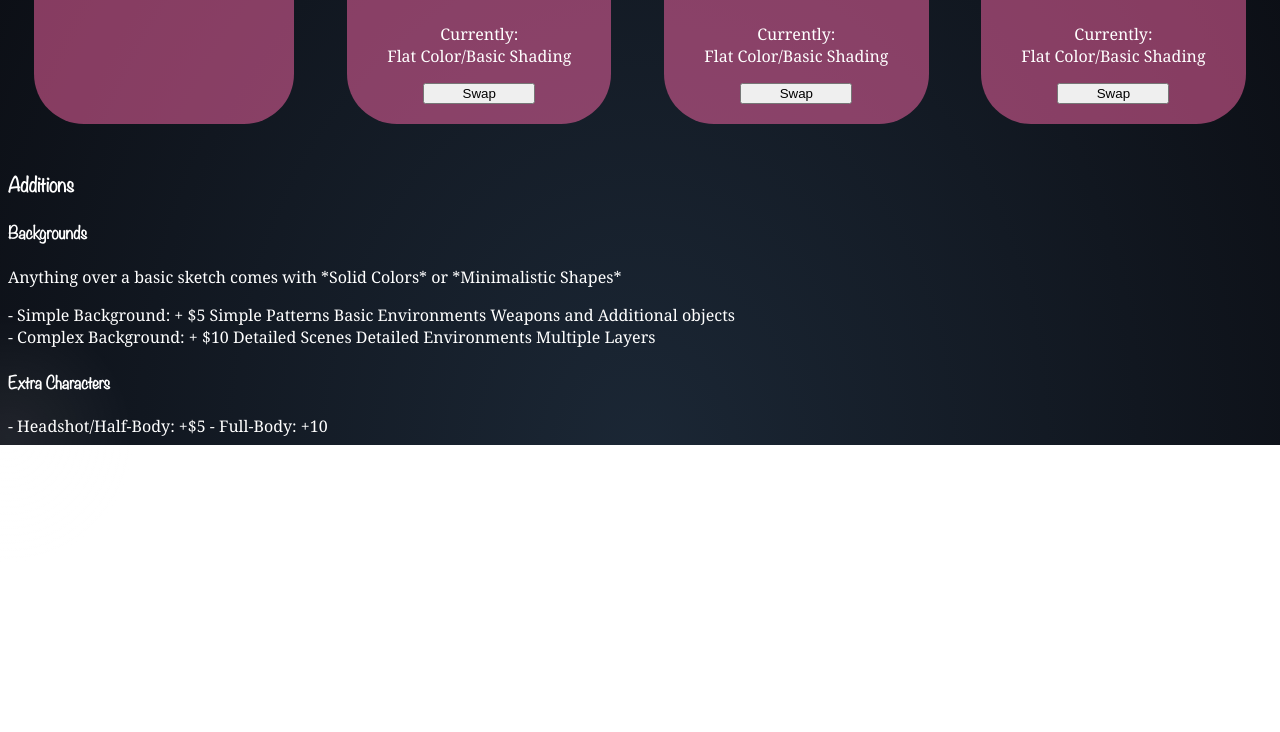
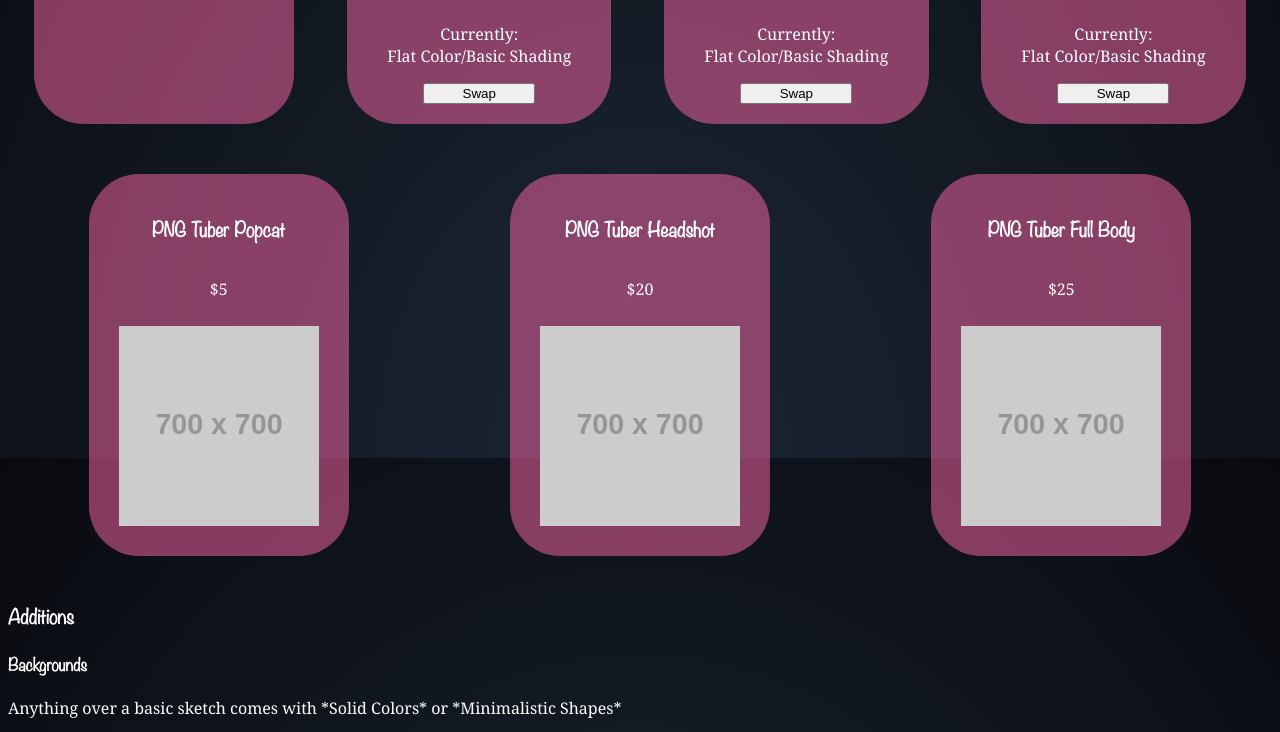
Before and after one commit to PoisonMercury/Commissions, a plain HTML site: page index.html in a window 1280 px wide. Shown: the part 1942-2674 px from the top of the page. Before the commit the page ends 2387 px from the top, so only its background shows below. Drawn offline with Linux system fonts and the light colour scheme; placeholder pictures from the web are drawn by us.

Commit message:
Add PNG tuber packages

```diff
--- a/index.html
+++ b/index.html
@@ -65,7 +65,7 @@
             </div>
         </section>
         <section id="prices">
-            <h2>Prices</h2>
+            <h2>Packages</h2>
             <div class="packages">
                 <div class="package" onclick="selectPkg('sketch')">
                     <h3>Sketch</h3>
@@ -99,6 +99,21 @@
                     <p>Currently:<br><span id="fb-type">Flat Color/Basic Shading</span></p>
                     <button onclick="swap('fb')">Swap</button>
                 </div>
+                <div class="package" onclick="selectPkg('png-popcat')">
+                    <h3>PNG Tuber Popcat</h3>
+                    <p class="price">$5</p>
+                    <img src="https://placehold.co/700x700">
+                </div>
+                <div class="package" onclick="selectPkg('png-headshot')">
+                    <h3>PNG Tuber Headshot</h3>
+                    <p class="price">$20</p>
+                    <img src="https://placehold.co/700x700">
+                </div>
+                <div class="package" onclick="selectPkg('png-headshot')">
+                    <h3>PNG Tuber Full Body</h3>
+                    <p class="price">$25</p>
+                    <img src="https://placehold.co/700x700">
+                </div>
             </div>
 
             <div>
```
